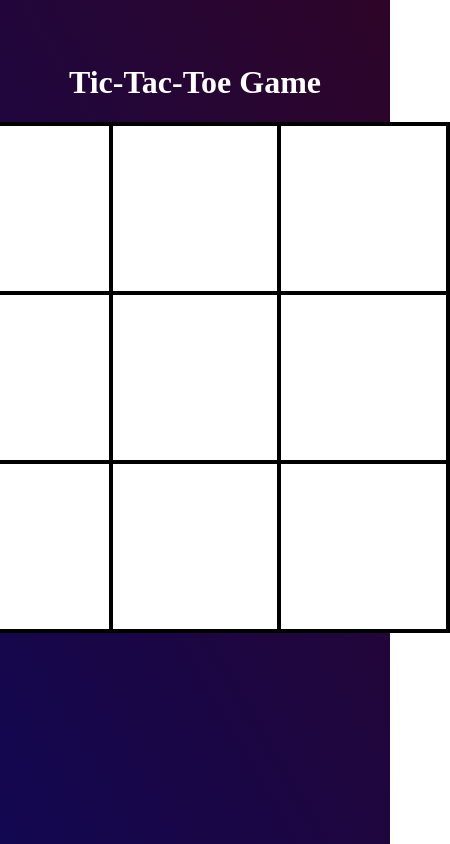
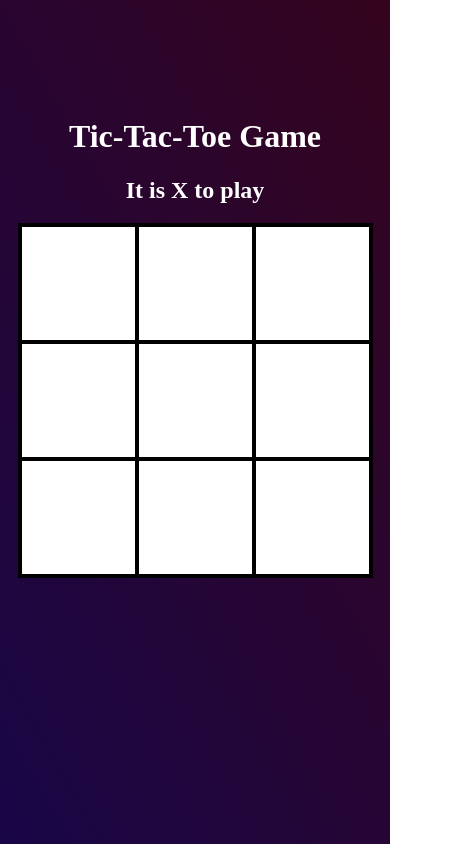
Before and after one commit to BasemGhasan/TIC-TAC-TOE, a Next.js app: page / in a window 390 px wide. Shown: the whole page, 450 px wide, since content can reach past the window. Built offline with nearby package versions, Linux system fonts and the light colour scheme.

Commit message:
feat: Add error messages, responsive mobile layout, and player turn indicator

```diff
--- a/src/app/components/cell.tsx
+++ b/src/app/components/cell.tsx
@@ -6,16 +6,26 @@ type CellProps = {
   setCells: Dispatch<SetStateAction<string[]>>;
   go: string;
   setGo: Dispatch<SetStateAction<string>>;
+  setTurn:  Dispatch<SetStateAction<string>>;
+  setError: Dispatch<SetStateAction<string>>;
 };
 
-export default function Cell({ id, cells, setCells, go, setGo }: CellProps) {
+export default function Cell({ id, cells, setCells, go, setGo, setTurn, setError }: CellProps) {
+
   const handleClick = () => {
     const taken = !!cells[id];
-    console.log(taken);
+    if (taken) {
+      setError("This block is already taken. Please click somewhere else.");
+      return;
+    }
+
+    const nextGo = go === "X" ? "O" : "X";
     const newCells = [...cells];
     newCells[id] = go;
     setCells(newCells);
-    setGo(go === "X" ? "O" : "X");
+    setGo(nextGo);
+    setTurn(`It is ${nextGo} to play`);
+    setError("");
   };
 
   return (
--- a/src/app/globals.css
+++ b/src/app/globals.css
@@ -1,5 +1,8 @@
 body {
   margin: 0;
+}
+h1, h2, h3, h4, h5, h6 {
+  color: #ffffff;
 }
 .root {
   display: flex;
@@ -8,22 +11,19 @@ body {
   align-items: center;
   height: 80vh;
 }
-.header {
-  color: #ffffff;
-}
 .board {
   display: flex;
   flex-wrap: wrap;
   border: solid 2px #000000;
   background-color: #ffffff;
-  height: 60vh;
-  width: 60vh;
+  width: min(90vw, 54vh);
+  height: min(90vw, 54vh);
 }
 .cell {
   border: solid 2px #000000;
   box-sizing: border-box;
-  height: 20vh;
-  width: 20vh;
+  width: min(30vw, 18vh);
+  height: min(30vw, 18vh);
   display: flex;
   justify-content: center;
   align-items: center;
@@ -35,6 +35,17 @@ body {
   height: 100vh;
   width: 100%;
   animation: gradient-shift 10s linear infinite;
+}
+.play-turn {
+  margin-top: 0;
+}
+.error-message{
+  margin: 0;
+  margin-top: 15;
+  padding: 5;
+  border-radius: 10;
+  background-color: #ffffff;
+  color: red;
 }
 
 @keyframes gradient-shift {
--- a/src/app/page.tsx
+++ b/src/app/page.tsx
@@ -5,10 +5,14 @@ import Cell from "./components/cell";
 export default function Home() {
   const [cells, setCells] = useState(["", "", "", "", "", "", "", "", ""]);
   const [go, setGo] = useState("X");
+  const [turn, setTurn]  = useState(`It is X to play`);
+  const [error, setError] = useState("");
+
   return (
     <div className="animated-gradient">
       <div className="root">
         <h1 className="header"> Tic-Tac-Toe Game</h1>
+        <h2 className="play-turn"> {turn} </h2>
         <div className="board">
           {cells.map((cell, index) => (
             <Cell
@@ -18,9 +22,12 @@ export default function Home() {
               setCells={setCells}
               go={go}
               setGo={setGo}
+              setTurn={setTurn}
+              setError={setError}
             />
           ))}
         </div>
+        {error && <h3 className="error-message">{error}</h3>}
       </div>
     </div>
   );
```
